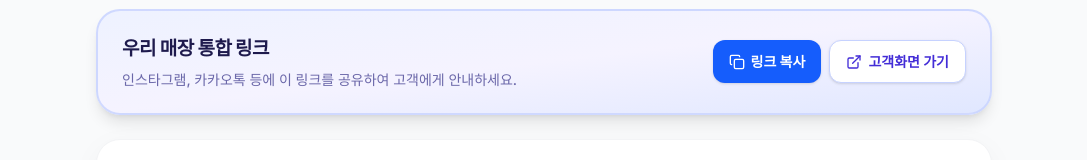
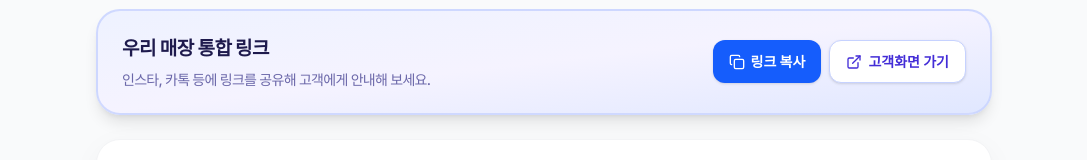
Before and after one commit to hannune-s/ssakdaform, a Next.js app: page / in a window 1280 px wide. Shown: the part 167-327 px from the top of the page, without its empty margins (96-1183 px from the left). Built offline with nearby package versions, Linux system fonts and the light colour scheme; no server answers.

Commit message:
style: 매장 통합 링크 문구 길이를 약간 줄여 잘리지 않고 한 줄로 표시되도록 수정

```diff
--- a/src/app/page.tsx
+++ b/src/app/page.tsx
@@ -42,8 +42,8 @@ export default function AdminHub() {
             {/* 텍스트 영역 */}
             <div className="flex-1">
               <h2 className="text-[17px] sm:text-[19px] font-extrabold text-indigo-950 mb-1.5 tracking-tight">우리 매장 통합 링크</h2>
-              <p className="text-indigo-900/70 text-[13px] sm:text-[14px] font-medium leading-snug tracking-tighter sm:tracking-normal whitespace-nowrap overflow-hidden text-ellipsis">
-                인스타그램, 카카오톡 등에 이 링크를 공유하여 고객에게 안내하세요.
+              <p className="text-indigo-900/70 text-[12.5px] sm:text-[14px] font-medium leading-snug tracking-tighter whitespace-nowrap">
+                인스타, 카톡 등에 링크를 공유해 고객에게 안내해 보세요.
               </p>
             </div>
 
```
